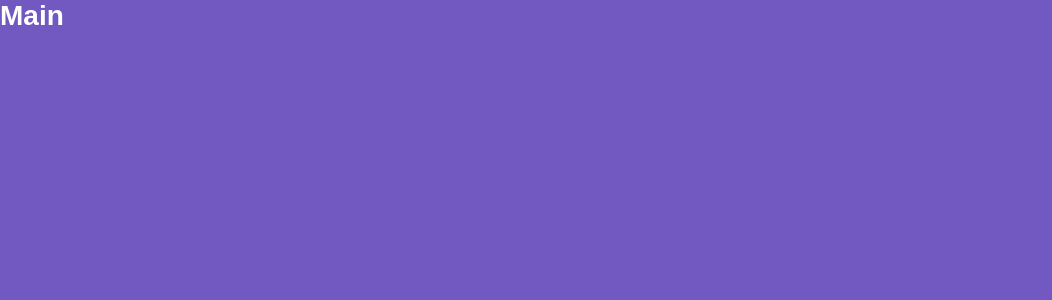
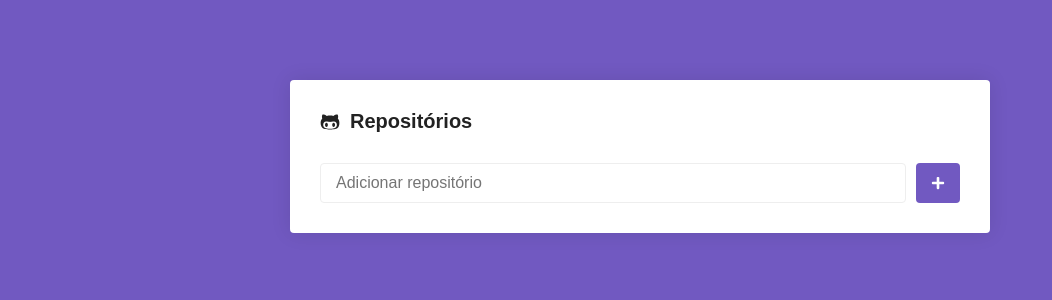
Before and after one commit to ceduardogodoi/gostack-primeiro-projeto-reactjs, a React (Create React App) app: page / in a window 1280 px wide. Shown: the top 300 px of the page, without its empty margins (0-1052 px from the left). Built offline with nearby package versions, Linux system fonts and the light colour scheme.

Commit message:
Estilizando a página Main

```diff
--- a/package.json
+++ b/package.json
@@ -8,6 +8,7 @@
     "@testing-library/user-event": "^7.1.2",
     "react": "^16.12.0",
     "react-dom": "^16.12.0",
+    "react-icons": "^3.8.0",
     "react-router-dom": "^5.1.2",
     "react-scripts": "3.3.0",
     "styled-components": "^4.4.1"
--- a/src/pages/Main/index.js
+++ b/src/pages/Main/index.js
@@ -1,9 +1,25 @@
 import React from 'react';
+import { FaGithubAlt, FaPlus } from 'react-icons/fa';
 
-import { Title } from './styles';
+import { Container, Form, SubmitButton } from './styles';
 
 function Main() {
-  return <Title>Main</Title>;
+  return (
+    <Container>
+      <h1>
+        <FaGithubAlt />
+        Repositórios
+      </h1>
+
+      <Form onSubmit={() => {}}>
+        <input type="text" placeholder="Adicionar repositório" />
+
+        <SubmitButton disabled>
+          <FaPlus color="#fff" size={14} />
+        </SubmitButton>
+      </Form>
+    </Container>
+  );
 }
 
 export default Main;
--- a/src/pages/Main/styles.js
+++ b/src/pages/Main/styles.js
@@ -1,7 +1,51 @@
 import styled from 'styled-components';
 
-const Title = styled.h1`
-  color: #fff;
+const Container = styled.div`
+  max-width: 700px;
+  background: #fff;
+  border-radius: 4px;
+  box-shadow: 0 0 20px rgba(0, 0, 0, 0.1);
+  padding: 30px;
+  margin: 80px auto;
+
+  h1 {
+    font-size: 20px;
+    display: flex;
+    flex-direction: row;
+    align-items: center;
+
+    svg {
+      margin-right: 10px;
+    }
+  }
 `;
 
-export { Title };
+const Form = styled.form`
+  margin-top: 30px;
+  display: flex;
+  flex-direction: row;
+
+  input {
+    flex: 1;
+    border: 1px solid #eee;
+    padding: 10px 15px;
+    border-radius: 4px;
+    font-size: 16px;
+  }
+`;
+
+const SubmitButton = styled.button.attrs({
+  type: 'submit',
+})`
+  background: #7159c1;
+  border: 0;
+  padding: 0 15px;
+  margin-left: 10px;
+  border-radius: 4px;
+
+  display: flex;
+  justify-content: center;
+  align-items: center;
+`;
+
+export { Container, Form, SubmitButton };
```
Also changed, not shown: 1 other file (tests, documents, lock files or other folders).
